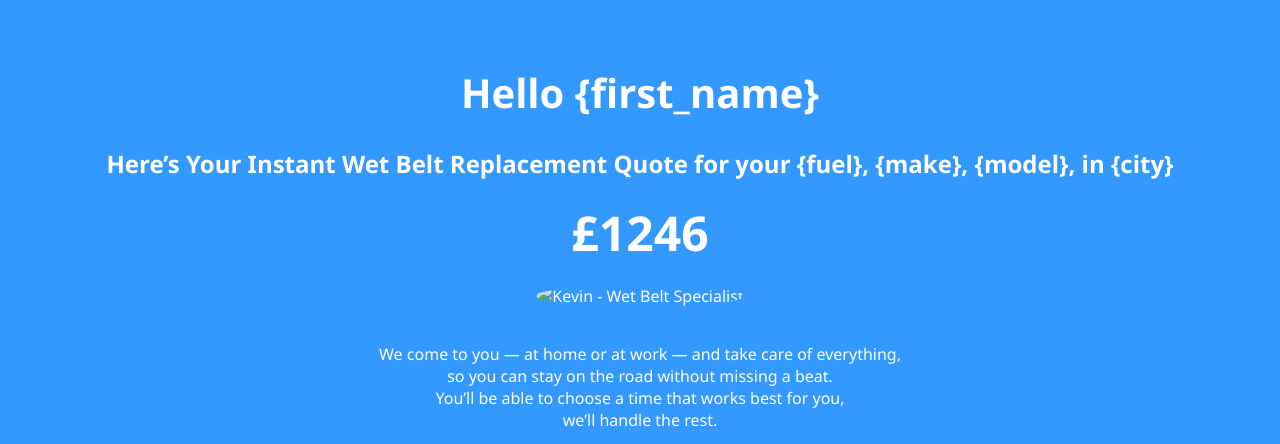
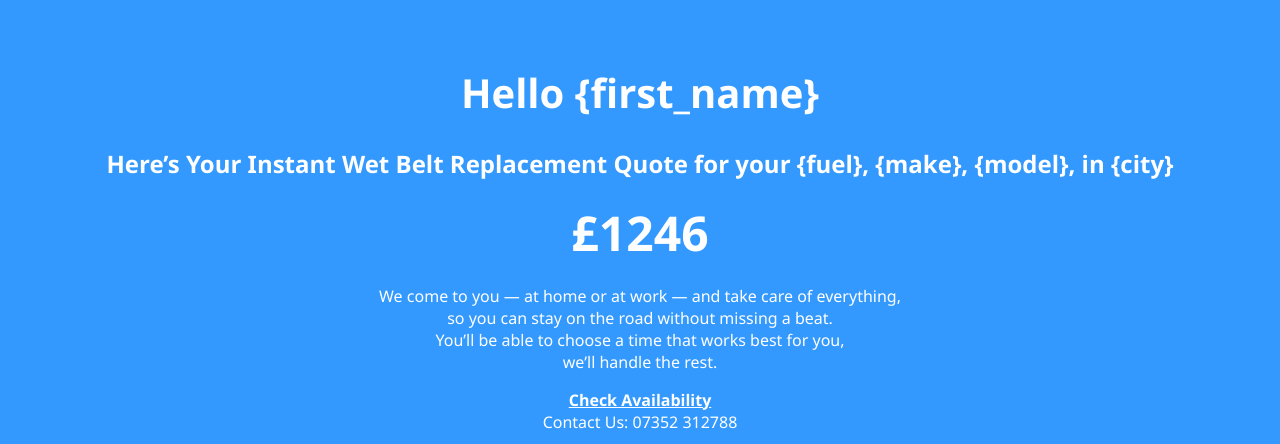
Before and after one commit to Letswink/Thankyou-wetbelt, a plain HTML site: page index.html in a window 1280 px wide. Shown: the top 444 px of the page. Drawn offline with Linux system fonts and the light colour scheme.

Commit message:
Update index.html

```diff
--- a/index.html
+++ b/index.html
@@ -51,11 +51,6 @@
     <h2>Here’s Your Instant Wet Belt Replacement Quote for your {fuel}, {make}, {model}, in {city}</h2>
     <div class="price">£1246</div>
 
-    <img
-        src=/kevin-profile.png" alt="Kevin - Wet Belt Specialist" loading="lazy" width="200"
-        style="margin-bottom: 20px; border-radius: 50%;"
-        loading="lazy"
-    >
 
     <p>
         We come to you — at home or at work — and take care of everything,<br>
```
